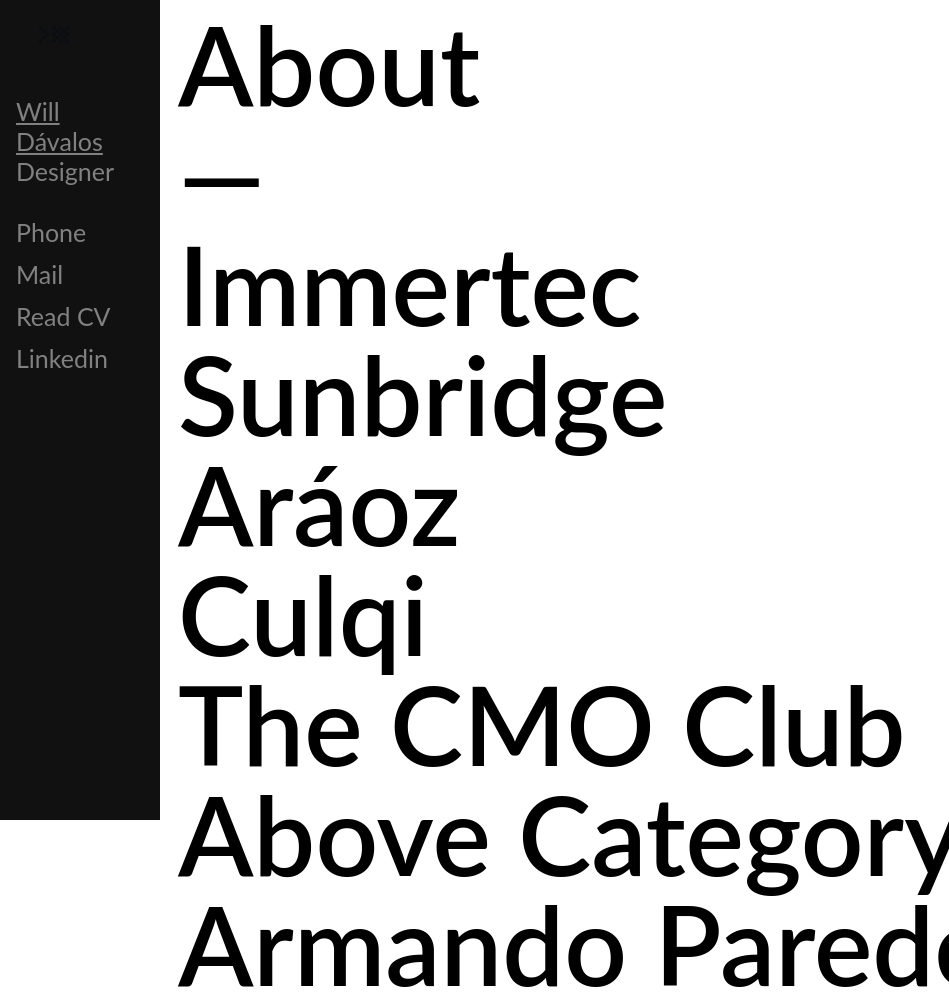
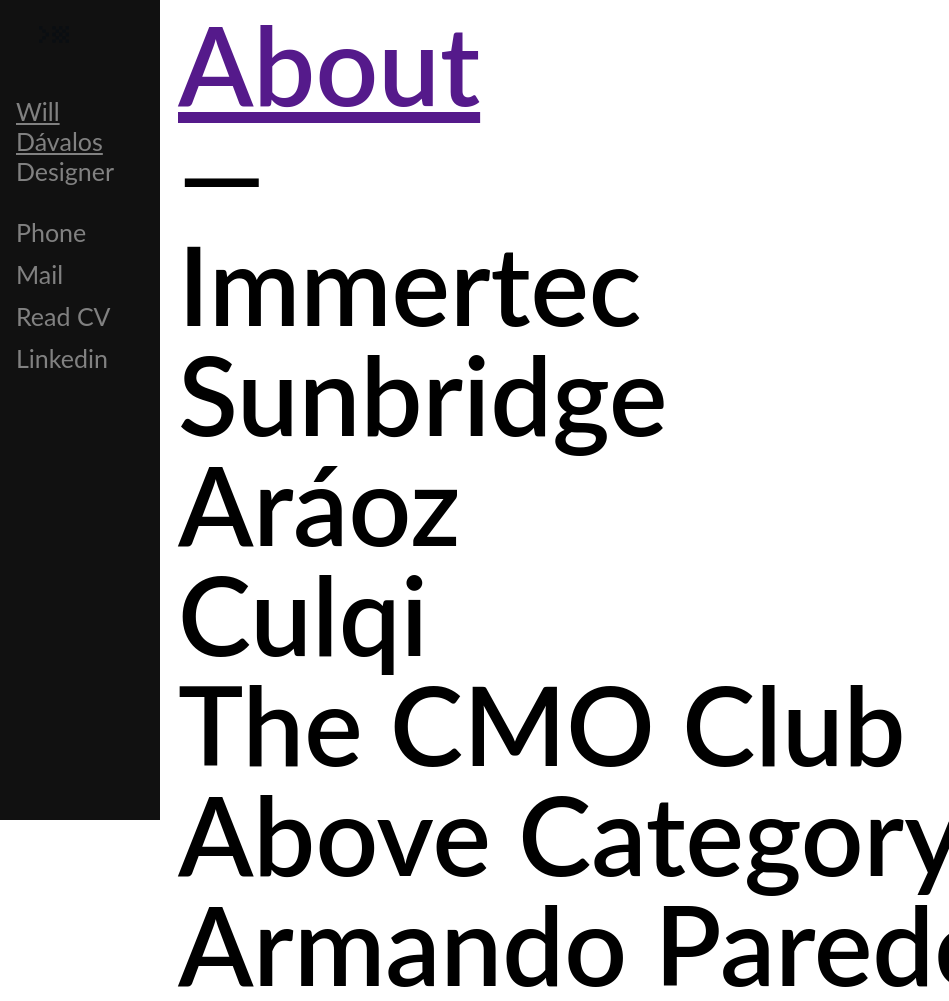
Before and after one commit to willdavalosp/P2022, a plain HTML site: page index.html in a window 1280 px wide. Shown: the whole page, without its empty margins (0-949 px from the left). Drawn offline with Linux system fonts and the light colour scheme; files that its build step writes are made by us from their sources.

Commit message:
Update index.html

```diff
--- a/index.html
+++ b/index.html
@@ -108,7 +108,7 @@ h2 {
 </div>
 
 <div class="main">
-  <h2>About</h2>
+  <h2><a href="">About</a></h2>
   <h2>—</h2>
   <h2>Immertec</h2>
   <h2>Sunbridge</h2>
```
